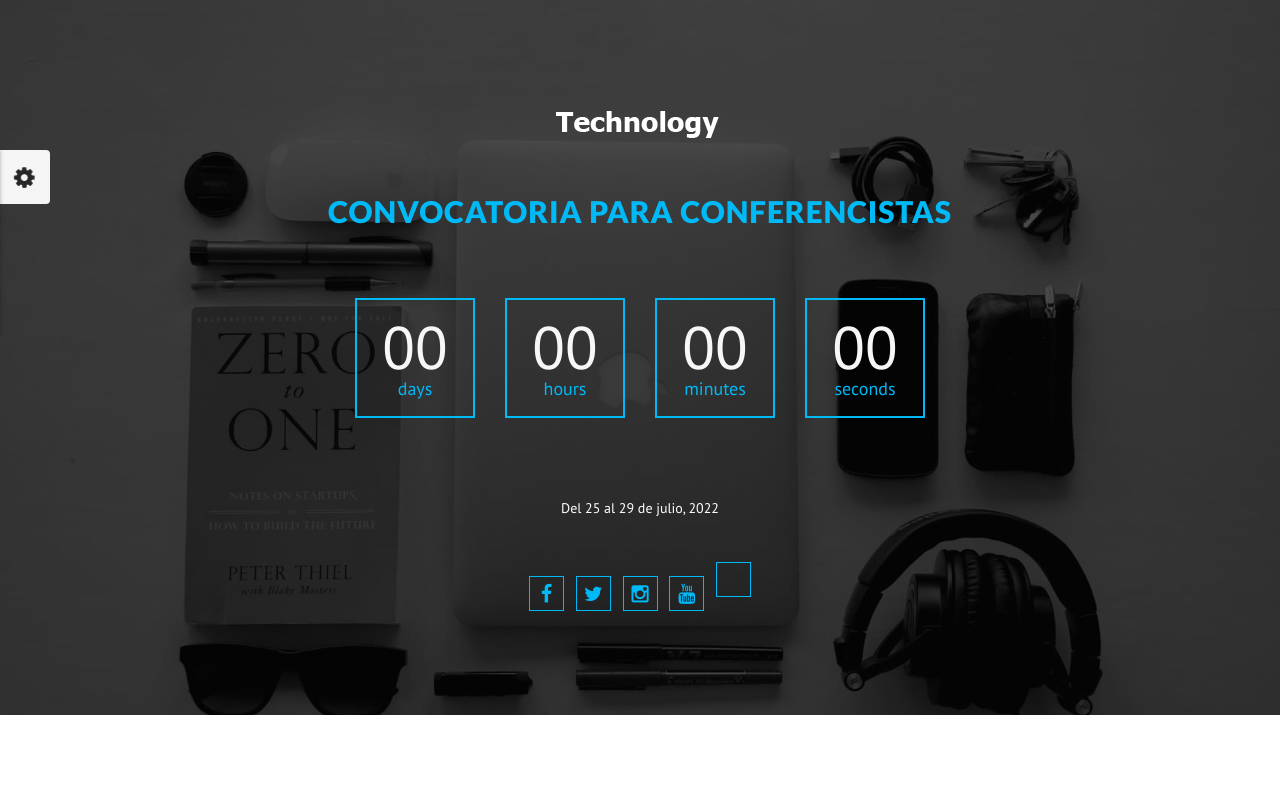
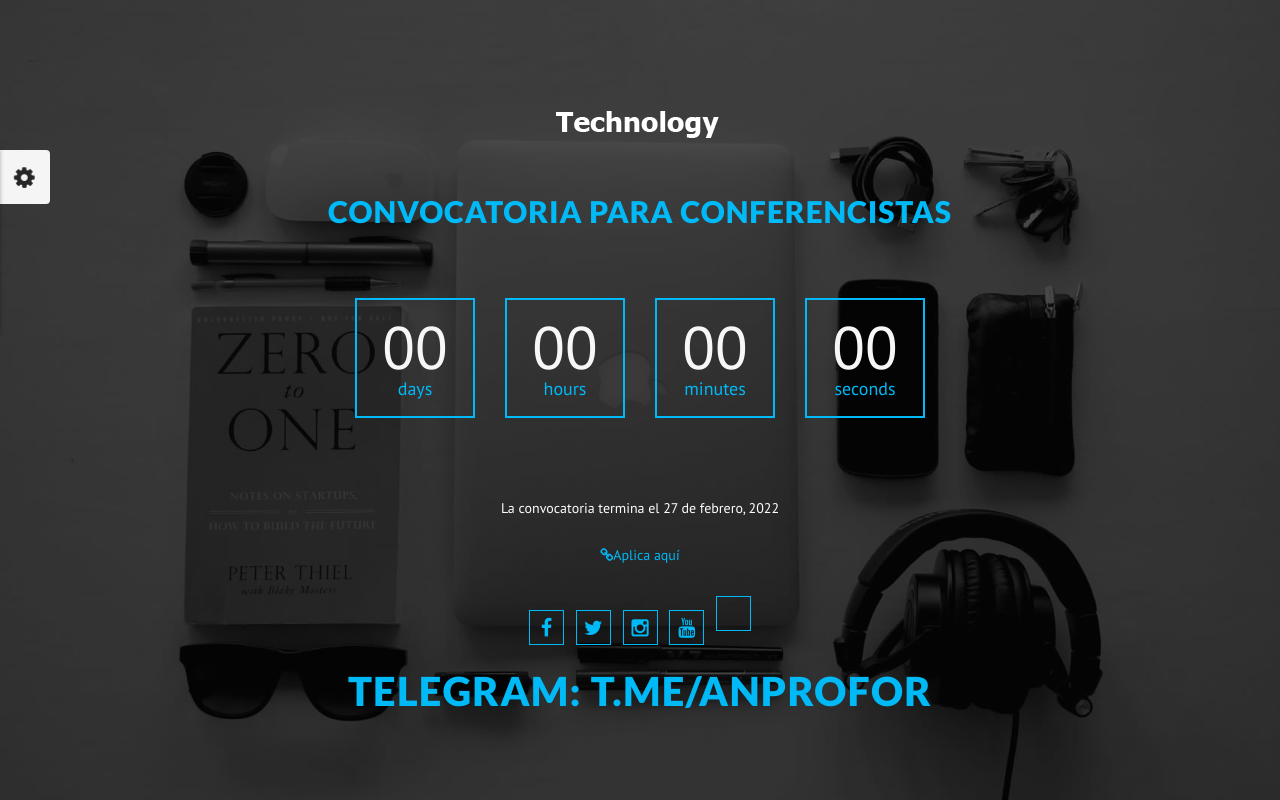
Before and after one commit to anprofor/convcf2022, a plain HTML site: page index.html in a window 1280 px wide. Drawn offline with Linux system fonts and the light colour scheme.

Commit message:
Update index.html

```diff
--- a/index.html
+++ b/index.html
@@ -67,14 +67,21 @@
 						</div>
 						<!-- /COUNTDOWN -->
 					</div>
-					<p>Del 25 al 29 de julio, 2022 </p>
+					<p>La convocatoria termina el 27 de febrero, 2022 </p>
+					 <div class="carousel-btn">
+                                <a class="btn" href="https://forms.gle/fPssScJ8TZvYKjWs8"><i class="fa fa-link"></i>Aplica aquí</a>
+
+
+                            </div>
+
 				       <div class="row">
 					<div class="col-sm-12 social-shear text-center">
 						<a href="https://www.facebook.com/ANPROFOR"><i class="fa fa-facebook"></i></a>
 						<a href="https://twitter.com/anprofor"><i class="fa fa-twitter"></i></a>
 						<a href="https://www.instagram.com/anproforguate/"><i class="fa fa-instagram"></i></a>
 						<a href="https://www.youtube.com/channel/UCfqZQnPlhWZi7AgSQhDTgJA"><i class="fa fa-youtube"></i></a>
-						<a href="#"><i class="fa fa-telegram"></i></a>
+						<a href="https://t.me/anprofor"><i class="fa fa-telegram"></i></a>
+						<h2><a href="https://t.me/anprofor">Telegram: t.me/anprofor </a></h2>
 					</div><!-- /.social-shear -->
                     </div>
 				</div>
```
